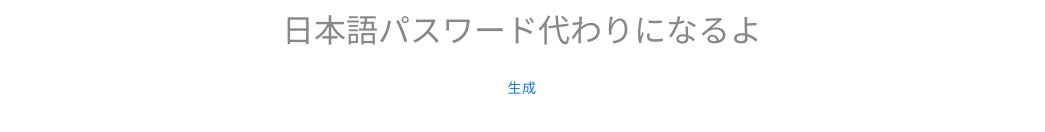
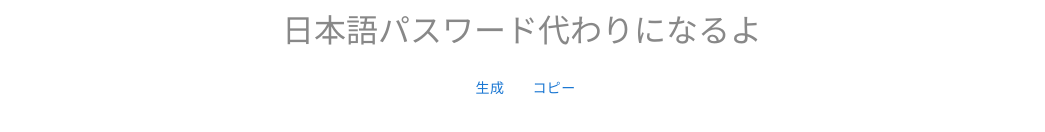
Before and after one commit to AoSankaku/passphrase-generator-japanese, a React (Vite) app: page / in a window 1280 px wide. Shown: the part 478-610 px from the top of the page, without its empty margins (118-1163 px from the left). Built offline with nearby package versions, Linux system fonts and the light colour scheme.

Commit message:
コピーボタン

```diff
--- a/src/App.tsx
+++ b/src/App.tsx
@@ -27,9 +27,9 @@ function App() {
     console.dir(wordlist)
   }, [wordlist])
 
+  /*ランダムパスワード生成----------------------------------------------------------------------------------*/
   const generatePassPhrase = () => {
 
-    /*ランダムパスワード生成*/
     const union_pass: [string[], string[]] = [[], []]
     for (let i = 0; i < 4; i++) {
       const rand_index = Math.floor(Math.random() * wordlist.data.length)
@@ -43,6 +43,32 @@ function App() {
     })
   }
 
+/*コピーボタン----------------------------------------------------------------------------------------------*/
+function CopyButton() {
+  const [copyStatus, setCopyStatus] = useState('');
+  const textToCopy = passPhrase.passPhrase;
+  const handleCopyClick = async () => {
+    try {
+      await navigator.clipboard.writeText(textToCopy);
+    } catch (err) {
+      setTimeout(() => setCopyStatus(''), 2000); // 2秒後にメッセージを消す
+      setCopyStatus('コピーに失敗しました。');
+      console.error('コピーエラー:', err);
+    }
+  };
+
+  return (
+    <span>
+      <Button onClick={handleCopyClick}>
+        {copyStatus || 'コピー'}
+      </Button>
+      {copyStatus && <p style={{ color: copyStatus.includes('失敗') ? 'red' : 'green' }}>{copyStatus}</p>}
+    </span>
+  );
+}
+
+
+
   return (
     <>
       <Title>日本語パスフレーズジェネレーター</Title>
@@ -55,7 +81,7 @@ function App() {
       <KanjiPassPhrase>
         {passPhrase.kanjiPassPhrase}
       </KanjiPassPhrase>
-      <Button onClick={() => generatePassPhrase()}>生成</Button>
+      <Button onClick={() => generatePassPhrase()}>生成</Button>{CopyButton()}
     </>
   )
 }
```
Also changed, not shown: 1 other file (tests, documents, lock files or other folders).
